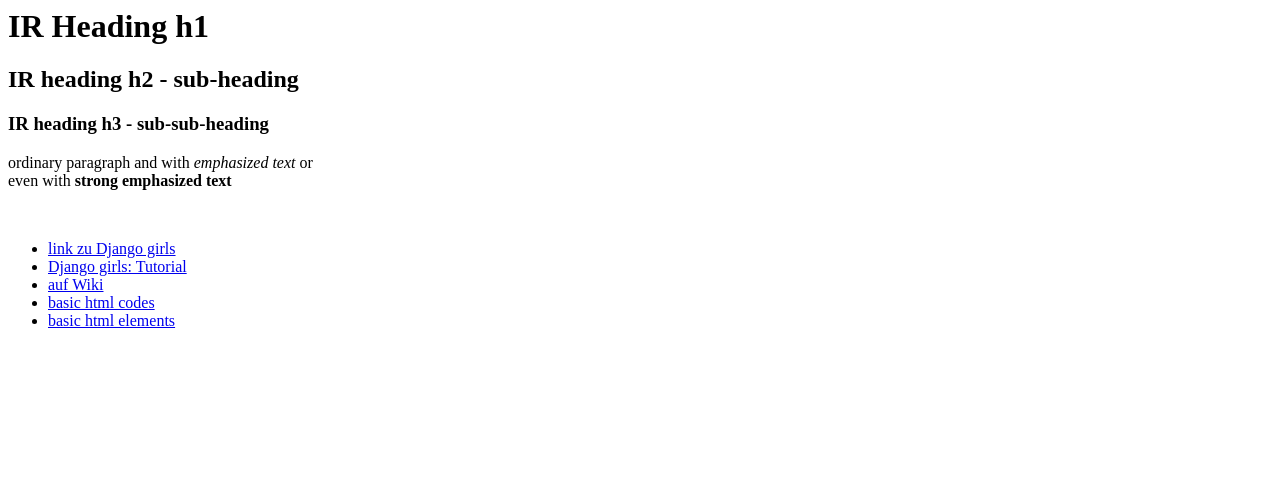
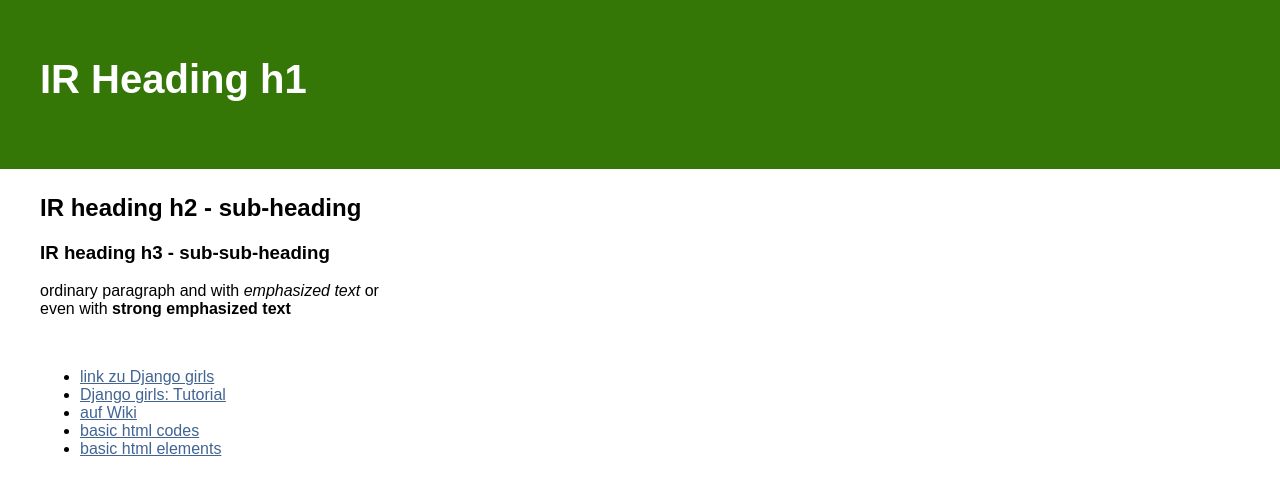
Before and after one commit to whoisiru/whoisiru.github.io, a plain HTML site: page index.html in a window 1280 px wide. Drawn offline with Linux system fonts and the light colour scheme.

Commit message:
a complete web page including css

```diff
--- /dev/null
+++ b/diango_initial.css
@@ -0,0 +1,43 @@
+/* CSS so fügt man kommentare hinzu */
+
+body{
+    margin: 0;
+    padding: 0;
+    font-family:Arial, Helvetica, sans-serif;
+    font-size: 100%
+  }
+h1 {
+  font-family: Arial, Helvetica, sans-serif;
+  color: #ffffff;
+  font-size: 250%;
+}
+
+h2 {
+  font-family: Arial, Helvetica, sans-serif;
+  color: ##548227;
+  font-size: 150%;
+}
+
+
+#header {
+  /* balken oben */
+    text-align: left;
+    padding-left: 40px;
+    padding-top: 30px;
+    padding-bottom: 40px;
+    background-color: #347707;
+}
+#content {
+    width: 75%;
+    margin-top: 25px;
+    margin-left: 40px;
+    margin-right: auto;
+}
+a {
+    color: #426493;
+}
+
+.color{
+    font-weight: bold;
+    color: #426493;
+}
--- a/index.html
+++ b/index.html
@@ -1,9 +1,19 @@
+<!-- HTML: so fügt man einen kommentar hinzu / this is to add a comment -->
+
 <html>
+
 <head>
   <title>test ir html atom</title>
+  <link rel="stylesheet" href="diango_initial.css">
 </head>
+
 <body>
+
+  <div id="header">
   <h1>IR Heading h1</h1>
+</div>
+<div id="content">
+
   <h2>IR heading h2 - sub-heading</h2>
   <h3>IR heading h3 - sub-sub-heading</h3>
   <p>ordinary paragraph and with <em>emphasized text</em> or
@@ -17,4 +27,5 @@
       <li><a href="https://developer.mozilla.org/en/docs/Web/HTML/Element">basic html elements</a></li>
     </ul>
 </body>
+
 </html>
```
